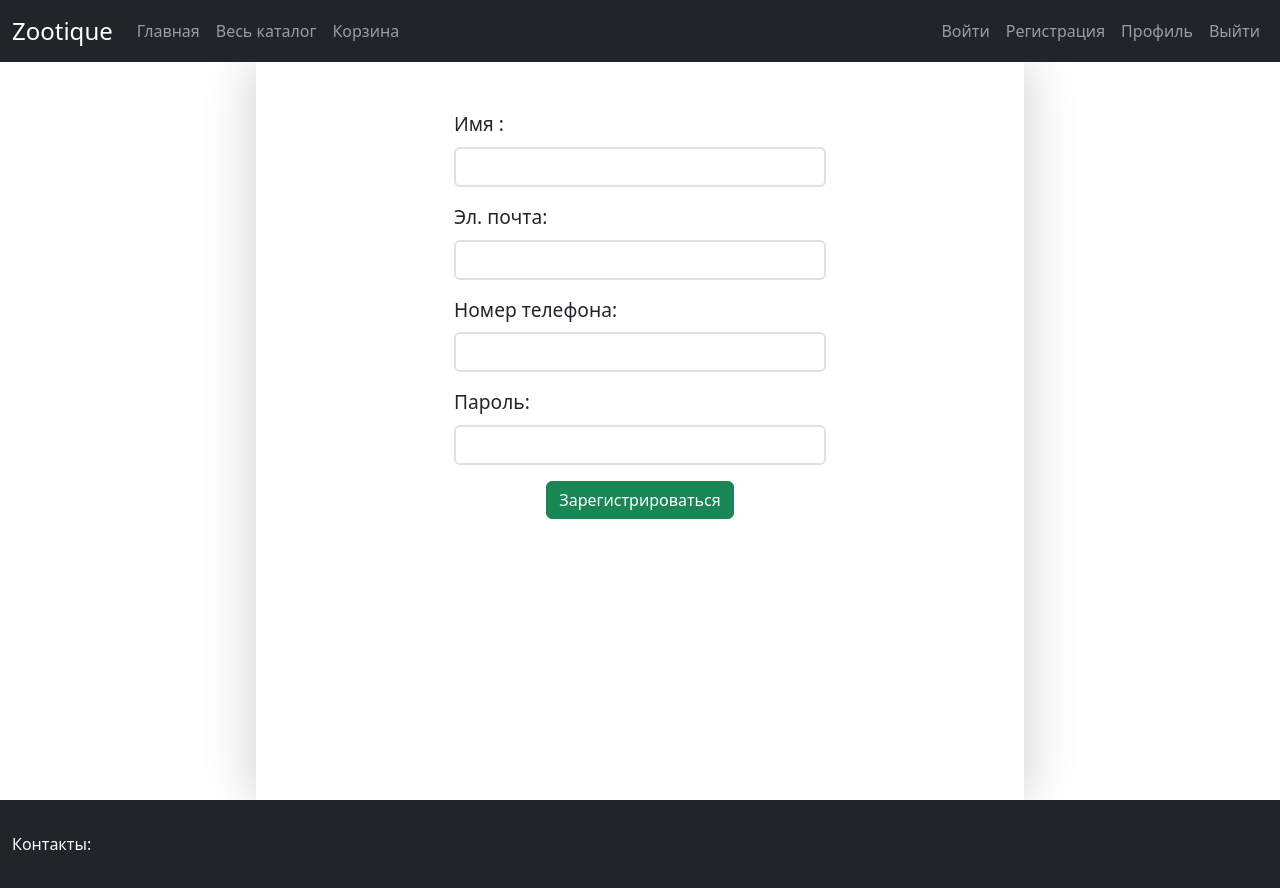
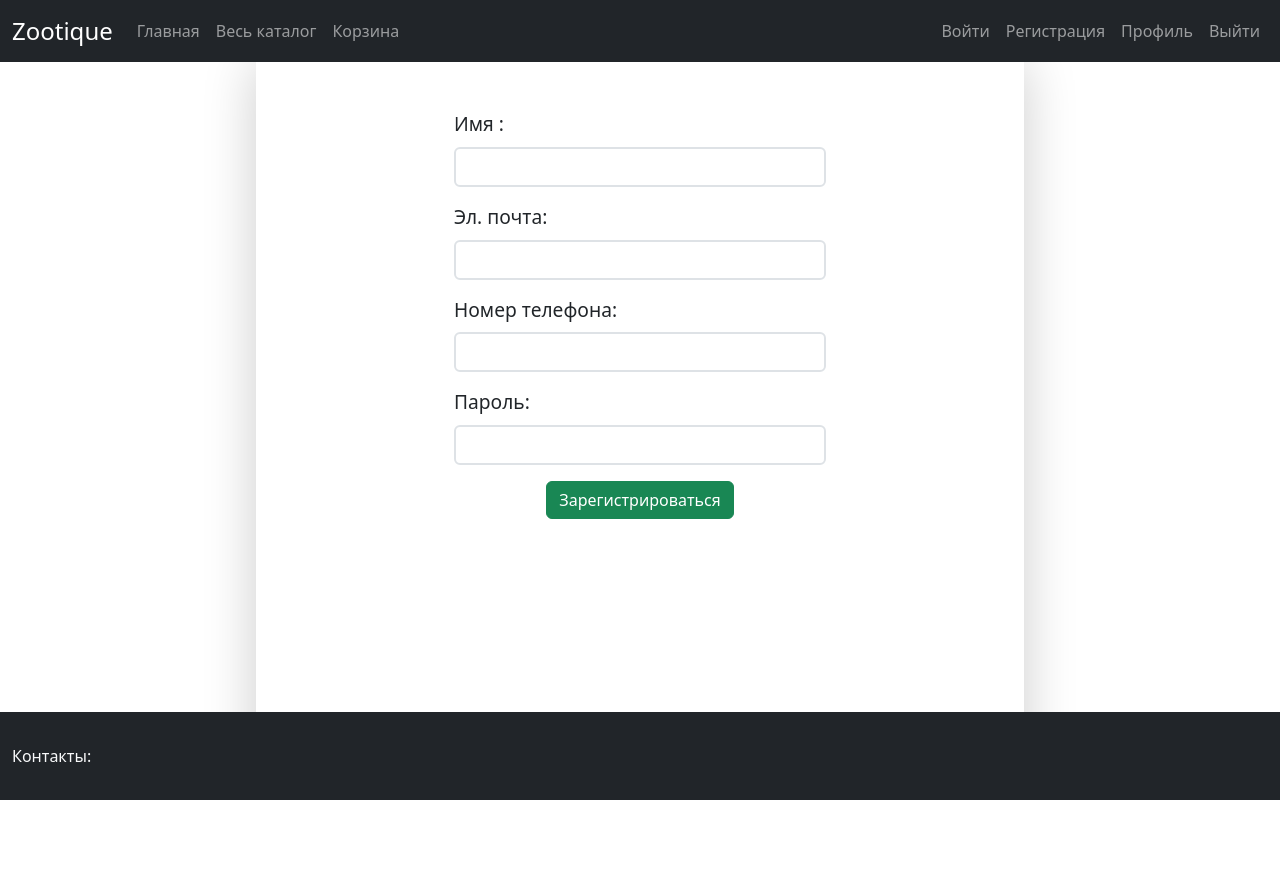
Before and after one commit to Doobeeyz/Zootique-new, a Spring Boot app: page /registration in a window 1280 px wide. After the commit the page ends 800 px from the top, so only its background shows below. Run offline with Spring Boot 4, Linux system fonts and the light colour scheme; the visitor is signed in with stand-in values (Sample User, id 1); some of the project's set-up classes (security, data sources, template engines, error pages and the like) are left out, and stand-ins take their place.

Commit message:
Add files via upload
корявое разделение по ролям

```diff
--- a/zoo/src/main/java/com/example/zoo/repositories/ProductRepository.java
+++ b/zoo/src/main/java/com/example/zoo/repositories/ProductRepository.java
@@ -11,4 +11,6 @@ import java.util.List;
 @Repository
 public interface ProductRepository extends JpaRepository<Product, Long> {
     List<Product> findByTitle(String title);
+
+    List<Product> findByTitleContaining(String title);
 }
--- a/zoo/src/main/resources/templates/products.ftlh
+++ b/zoo/src/main/resources/templates/products.ftlh
@@ -92,7 +92,7 @@
     <div class="col-2" id="filters" style="box-shadow: 12px 0 24px rgba(0, 0, 0, 0.1);">
         <div class="filter-block mt-3`">
             <form action="/products" method="get">
-                <div class="input-group mb-3">
+                <div class="input-group mb-3 mt-2">
                     <input type="text" name="title" class="form-control" aria-describedby="button-addon2">
                     <input type="submit" class="btn btn-outline-secondary" id="button-addon2" value="Поиск">
                 </div>
--- a/zoo/src/main/resources/templates/registration.ftlh
+++ b/zoo/src/main/resources/templates/registration.ftlh
@@ -6,8 +6,16 @@
     <link href="https://cdn.jsdelivr.net/npm/bootstrap@5.3.2/dist/css/bootstrap.min.css" rel="stylesheet" integrity="sha384-T3c6CoIi6uLrA9TneNEoa7RxnatzjcDSCmG1MXxSR1GAsXEV/Dwwykc2MPK8M2HN" crossorigin="anonymous">
     <script src="https://cdn.jsdelivr.net/npm/bootstrap@5.3.2/dist/js/bootstrap.bundle.min.js" integrity="sha384-C6RzsynM9kWDrMNeT87bh95OGNyZPhcTNXj1NW7RuBCsyN/o0jlpcV8Qyq46cDfL" crossorigin="anonymous"></script>
     <link rel="stylesheet" href="../../../../../demo2/src/main/resources/static/css/style.css">
+    <style>
+        .footer{
+            position: fixed;
+            bottom: 0;
+            left: 0;
+            width: 100%;
+        }
+    </style>
 </head>
-<body style="overflow-x: hidden;">
+<body style="overflow-x: hidden; overflow-y: hidden">
 <header id="header">
     <div class="" style=" z-index: 2;">
         <div class="row">
@@ -107,7 +115,7 @@
             </div>
         </div>
     </div>
-    <div class="container-fluid bg-dark py-3" style="margin-bottom: auto;">
+    <div class="container-fluid bg-dark py-3 footer" style="margin-bottom: auto;">
         <div class="row mt-3">
             <div class="">
                 <p class="text-light">
```
Also changed, not shown: zoo/src/main/java/com/example/zoo/controlles/ProductController.java (+16 -2 lines), zoo/src/main/java/com/example/zoo/services/ProductService.java (+6 -2 lines), zoo/src/main/resources/templates/profile.ftlh (+25 -18 lines), 6 other files.
